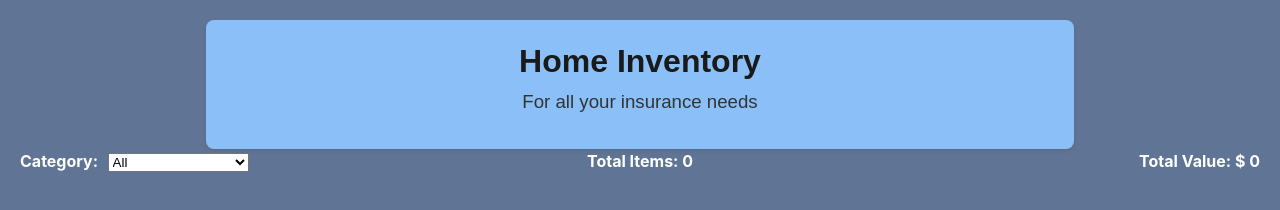
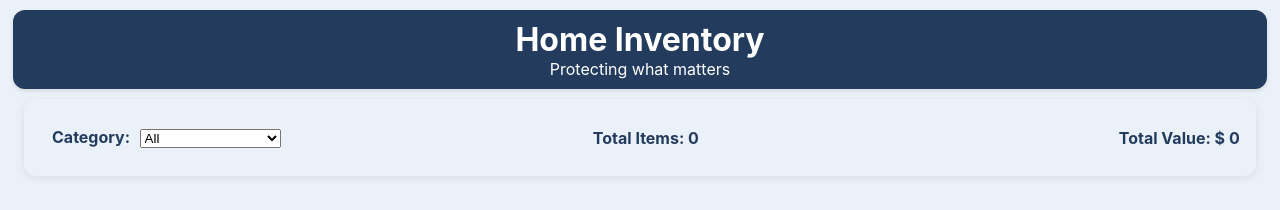
Before and after one commit to robtcallahan/inventory, a plain HTML site: page web/public/index.html in a window 1280 px wide. Drawn offline with Linux system fonts and the light colour scheme; no server answers.

Commit message:
incremental changes to color palette, updated plan

```diff
--- a/web/public/css/style.css
+++ b/web/public/css/style.css
@@ -1,3 +1,13 @@
+:root {
+    --primary: #233B5D;
+    --background: #EAF1F8;
+    --surface: #FFFFFF;
+    --accent: #278477;
+    --row-alt: #F0F5F8;
+    --row-hover: #DCEFEA;
+    --border: #D6DEE7;
+    --text: #283747;
+}
 /* Reset default browser margins and padding */
 * {
     margin: 0;
@@ -7,37 +17,75 @@
 
 /* Base body styles */
 body {
-    font-family: -apple-system, BlinkMacSystemFont, "Segoe UI", Roboto, Oxygen, Ubuntu, Cantarell, sans-serif;
-    line-height: 1.6;
-    color: #333333;
-    background-color: #607595;
-    padding: 20px;
+    background: var(--background);
+    color: var(--text);
+    font-family: -apple-system, BlinkMacSystemFont,
+    "Segoe UI", Roboto, sans-serif;
 }
 
-/* Container to center content */
-.container {
-    max-width: 70%;
-    margin: 0 auto;
-    background: #8ac0f7;
-    padding: 1rem;
-    border-radius: 8px;
+.banner {
+    max-width: 98%;
+    margin: 10px auto;
+    padding: 10px;
+    background-color: var(--primary);
+    color: white;
+    border-radius: 12px;
     box-shadow: 0 2px 4px rgba(0, 0, 0, 0.1);
     text-align: center;
 }
 
-/* Headings */
-h1, h2, h3 {
-    font-family: Arial, serif;
-    /*margin-bottom: 1rem;*/
-    color: #1a1a1a;
+/* Wrapper around the table */
+.container {
+    margin: 0 24px 24px;
+    border-radius: 12px;
+    overflow: hidden;
+    box-shadow: 0 2px 8px rgba(0, 0, 0, 0.08);
 }
 
+/* Table */
+.container table {
+    width: 100%;
+    background: var(--surface);
+    border-collapse: collapse;
+}
+
+.container thead {
+    background: var(--primary);
+    color: white;
+}
+
+.container thead th:first-child {
+        border-top-left-radius: 12px;
+}
+.container thead th:last-child {
+        border-top-right-radius: 12px;
+}
+
+.container th,
+.container td {
+    border: none;
+    padding: 6px 6px;
+}
+
+.container tbody {
+    font-size: small;
+}
+
+tbody tr:nth-child(even) {
+    background: var(--row-alt);
+}
+
+tbody tr:hover {
+    background: var(--row-hover);
+}
+
+
 /* Paragraphs and links */
-p {
-    font-family: Arial, serif;
-    font-style: normal;
-    font-weight: normal;
-    font-size: 14pt;
+h1 .title {
+    font-size: xx-large;
+}
+p .subtitle {
+    font-size: 10pt;
     margin-bottom: 1rem;
 }
 
@@ -50,26 +98,25 @@ a:hover {
     text-decoration: underline;
 }
 
-/*
-    Category selector and dollar amount totals
-*/
-.category-label {
-    font-weight: bold;
-    color: #ffffff;
-    padding-right: 5px;
-}
-
-.table-header {
+.table-top {
     display: grid;
     grid-template-columns: 1fr auto 1fr;
     align-items: center;
-    width: 100%;
-    margin-bottom: 12px;
-    color: white;
+    width: 99%;
+    margin: 12px;
+    padding: 16px;
+    color: var(--primary);
+    background-color: var(--background);
 }
 
 .category-selector {
     justify-self: start;
+}
+
+.category-label {
+    font-weight: bold;
+    color: var(--primary);
+    padding-right: 5px;
 }
 
 .total-items {
@@ -84,37 +131,6 @@ a:hover {
 
 #category {
     padding: 5px 8px;
-}
-
-/*
-    Items Table
-*/
-.items-table {
-    width: 100%;
-    border-collapse: collapse;
-    font-size: small;
-}
-.items-table th {
-    padding: 0px 5px 0px 5px;
-    text-align: left;
-    border-top: 1px solid #ddd;
-    border-left: 1px solid #ddd;
-    border-right: 1px solid #ddd;
-    border-bottom: 2px solid #000;
-    color: #eee;
-}
-.items-table td {
-    padding: 0px 5px 0px 5px;
-    border: 1px solid #ddd;
-}
-tbody tr:nth-child(odd) {
-    background-color: #f2f2f2;
-}
-tbody tr:nth-child(even) {
-    background-color: #ffffff;
-}
-tbody tr:hover {
-    background-color: #e0eaf5;
 }
 
 .hidden {
--- a/web/public/index.html
+++ b/web/public/index.html
@@ -8,13 +8,13 @@
     <script src="js/main.js"></script>
 </head>
 <body>
-<div class="container">
-    <h1>Home Inventory</h1>
-    <p>For all your insurance needs</p>
+<div class="banner">
+    <h1 class="title">Home Inventory</h1>
+    <p class="subtitle">Protecting what matters</p>
 </div>
 
-<div class="table-header">
-
+<div class="container">
+    <div class="table-top">
         <div class="category-selector">
             <label for="categoryFilter" class="category-label">Category:</label>
             <select id="categoryFilter">
@@ -33,15 +33,12 @@
                 <option value="Other">Other</option>
             </select>
         </div>
-
         <div class="total-items">
             Total Items: <span id="totalItems">0</span>
         </div>
-
         <div class="table-total">
             <div>Total Value: <span id="totalAmount" class="total-amount">$ 0</span></div>
         </div>
-
     </div>
 
     <div>
@@ -49,6 +46,7 @@
             <thead id="itemsTableHead"></thead>
             <tbody id="itemsTableBody"></tbody>
         </table>
+    </div>
 </div>
 
 <div id="itemModal" class="modal hidden">
@@ -59,8 +57,11 @@
             </table>
             <button id="modalButtonClose" type="button" onclick="closeItemDetails()" class="modal-button">Close</button>
             <button id="modalButtonEdit" type="button" onclick="editItemDetails()" class="modal-button">Edit</button>
-            <button id="modalButtonCancel" type="button" onclick="closeItemDetails()" class="modal-button hidden">Cancel</button>
-            <button id="modalButtonSave" type="button" onclick="saveItemDetails()" class="modal-button hidden">Save</button>
+            <button id="modalButtonCancel" type="button" onclick="closeItemDetails()" class="modal-button hidden">
+                Cancel
+            </button>
+            <button id="modalButtonSave" type="button" onclick="saveItemDetails()" class="modal-button hidden">Save
+            </button>
         </form>
     </div>
 </div>
```
Also changed, not shown: 1 other file. Lines whose indentation alone changed are shown as unchanged.
